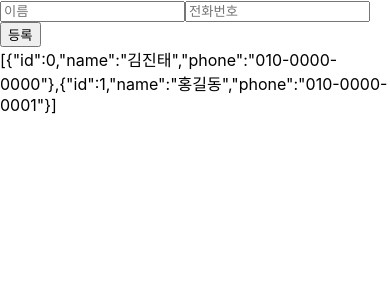
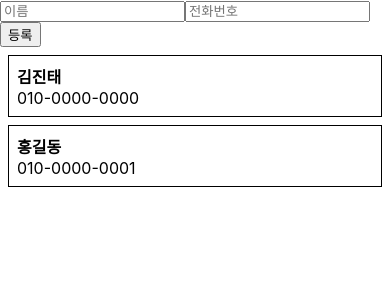
Before and after one commit to JinDevT/React-basic, a React (Create React App) app in the folder begin-react/: page / in a window 390 px wide. Shown: the top 300 px of the page. Built offline with nearby package versions, Linux system fonts and the light colour scheme.

Commit message:
react mapp phoneinfo add

```diff
--- a/begin-react/src/Map/App.js
+++ b/begin-react/src/Map/App.js
@@ -1,8 +1,9 @@
 import React, { Component } from 'react';
 import PhoneForm from './components/PhoneForm';
+import PhoneInfoList from './components/PhoneInfoList';
 
 class App extends Component {
-    id = 2 // const, let이 안먹히는 이유
+    id = 2 // const, let이 안먹히는 이유,
     constructor(props) {
         super(props);
         this.state = {
@@ -22,19 +23,19 @@
     }
 
     handleCreate = data => {
+        console.log(data);
         const { information } = this.state;
         this.setState({
             information: information.concat({ id: this.id++, ...data})
         })
     }
     render() {
-        const { information } = this.state;
         return(
             <div>
                 <PhoneForm
                     onCreate={this.handleCreate}
                 />
-                {JSON.stringify(information)}
+                <PhoneInfoList  data={this.state.information}/>
             </div>
 
         );
--- /dev/null
+++ b/begin-react/src/Map/components/PhoneInfo.js
@@ -0,0 +1,28 @@
+import React, { Component } from 'react';
+
+class PhoneInfo extends Component {
+    static defaultProps = {
+        info: {
+            name: '이름',
+            phone: '010-0000-0000',
+            id: 0
+        }
+    }
+    render() {
+        const style = {
+            border: '1px solid black',
+            padding: '8px',
+            margin: '8px'
+        };
+
+        const { name, phone, id } = this.props.info;
+        return (
+            <div style={style}>
+                <div><b>{name}</b></div>
+                <div>{phone}</div>
+            </div>
+        );
+    }
+};
+
+export default PhoneInfo;
--- /dev/null
+++ b/begin-react/src/Map/components/PhoneInfoList.js
@@ -0,0 +1,21 @@
+import React, { Component } from 'react';
+import PhoneInfo from './PhoneInfo';
+
+class PhoneInfoList extends Component {
+    static defaultProps = {
+        data: []
+    }
+    render() {
+        const { data } = this.props;
+        const list = data.map((info, index) =>
+            (<PhoneInfo key={index} info={info} />)
+        );
+        return (
+            <div>
+                {list}
+            </div>
+        );
+    }
+};
+
+export default PhoneInfoList;
```
